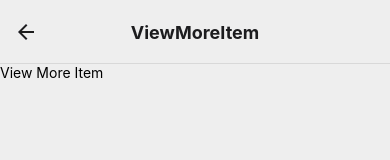
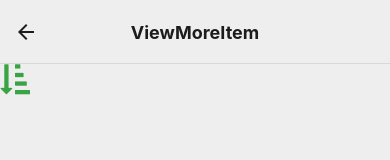
Before and after one commit to khaled-bissani/shelves-tracker, a React Native app in the folder supermarket-frontend/: screen /ViewMoreItem in a window 390 px wide. Shown: the top 160 px of the page. Built offline with nearby package versions, Linux system fonts and the light colour scheme.

Commit message:
Frontend <> Supermarket frontend: adding sort icon in the view more item

```diff
--- a/supermarket-frontend/src/pages/viewMoreItem/ViewMoreItem.js
+++ b/supermarket-frontend/src/pages/viewMoreItem/ViewMoreItem.js
@@ -1,7 +1,13 @@
-import { Text } from "react-native";
+import { FontAwesome } from "@expo/vector-icons";
+import { Text, View } from "react-native";
+import { colors, fonts } from "../../constants/palette";
 
 const ViewMoreItem = () => {
-    return <Text>View More Item</Text>
+    return <View>
+        <View>
+            <FontAwesome name="sort-amount-asc" size={fonts.iconSize} color={colors.primary} />
+        </View>
+    </View>
 }
 
 export default ViewMoreItem;
```
